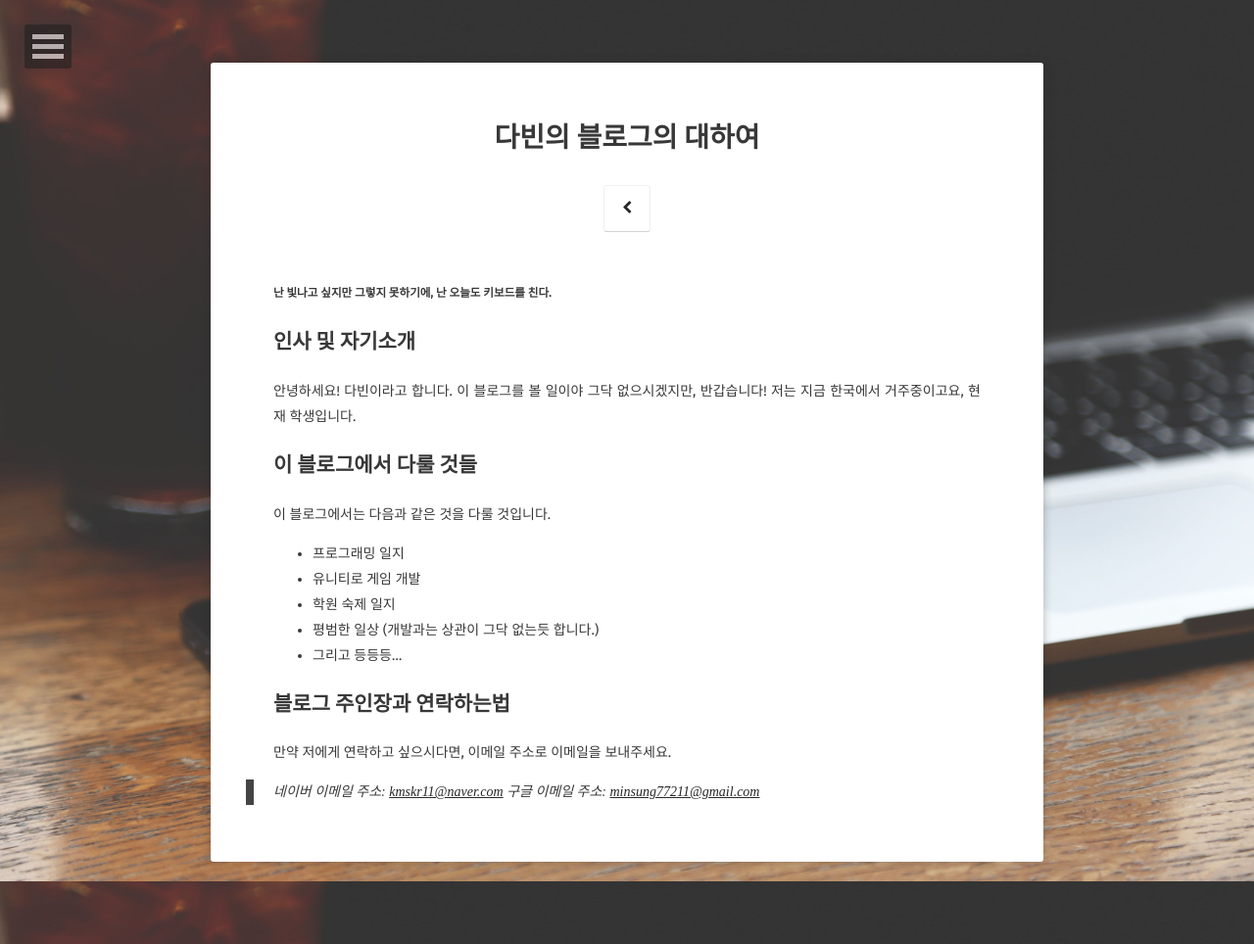
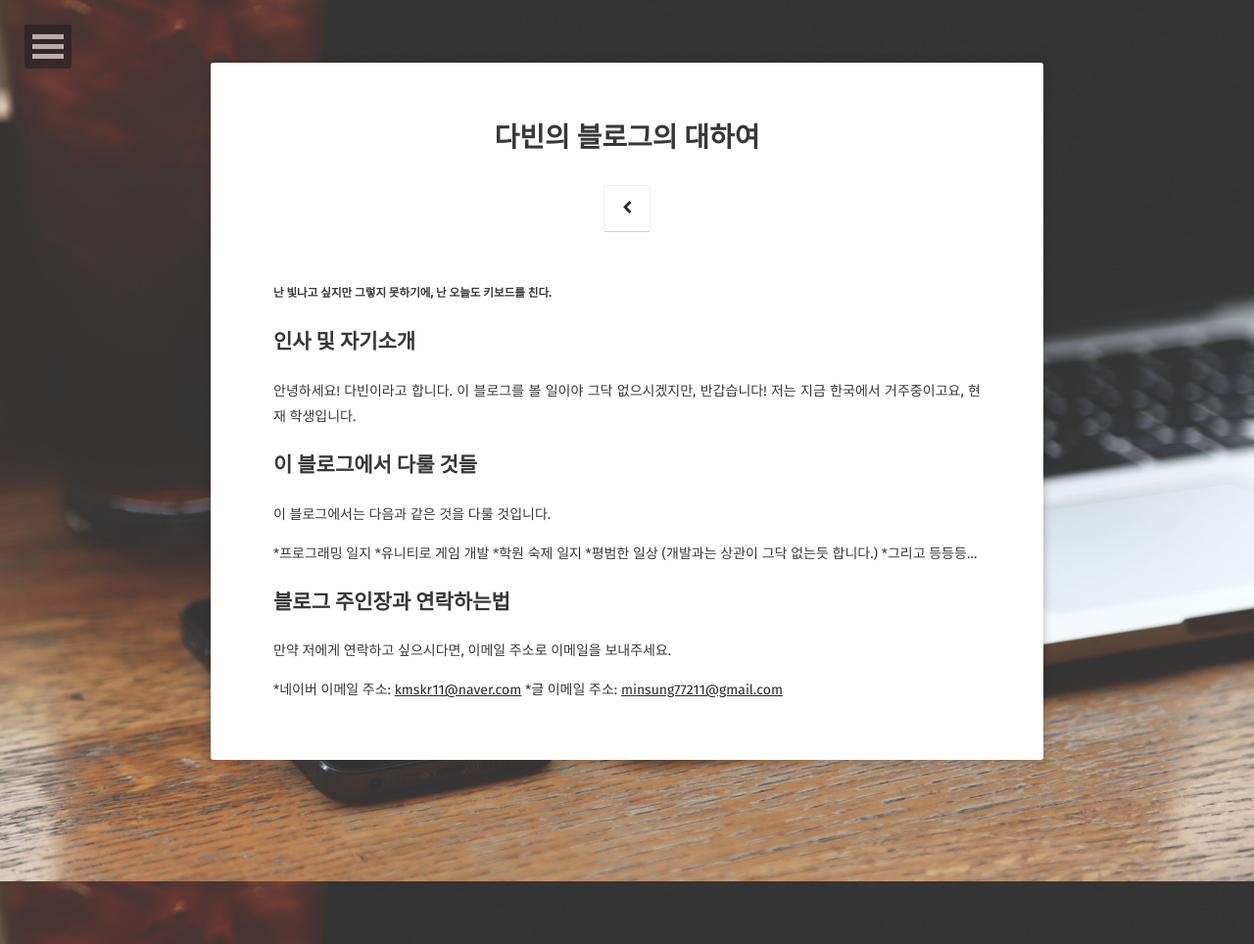
Before and after one commit to CristalStudio-Davin/cristalstudio-davin.github.com, a Jekyll site: the page built from about/index.md, in a window 1280 px wide. Shown: the whole page at 98% size. Built offline with Jekyll 4.4.1, drawn with Linux system fonts in a browser that asks for light colours; some web fonts are replaced.

Commit message:
Update index.md

```diff
--- a/about/index.md
+++ b/about/index.md
@@ -15,14 +15,14 @@ comments: false
 ## 이 블로그에서 다룰 것들
 이 블로그에서는 다음과 같은 것을 다룰 것입니다.
 
-* 프로그래밍 일지
-* 유니티로 게임 개발
-* 학원 숙제 일지
-* 평범한 일상 (개발과는 상관이 그닥 없는듯 합니다.)
-* 그리고 등등등...
+*프로그래밍 일지
+*유니티로 게임 개발
+*학원 숙제 일지
+*평범한 일상 (개발과는 상관이 그닥 없는듯 합니다.)
+*그리고 등등등...
 
 ## 블로그 주인장과 연락하는법
 만약 저에게 연락하고 싶으시다면, 이메일 주소로 이메일을 보내주세요.
 
-> 네이버 이메일 주소: <kmskr11@naver.com>
-> 구글 이메일 주소: <minsung77211@gmail.com>
+*네이버 이메일 주소: <kmskr11@naver.com>
+*글 이메일 주소: <minsung77211@gmail.com>
```
Also changed, not shown: other parts of about/index.md (+1 -1 lines).
